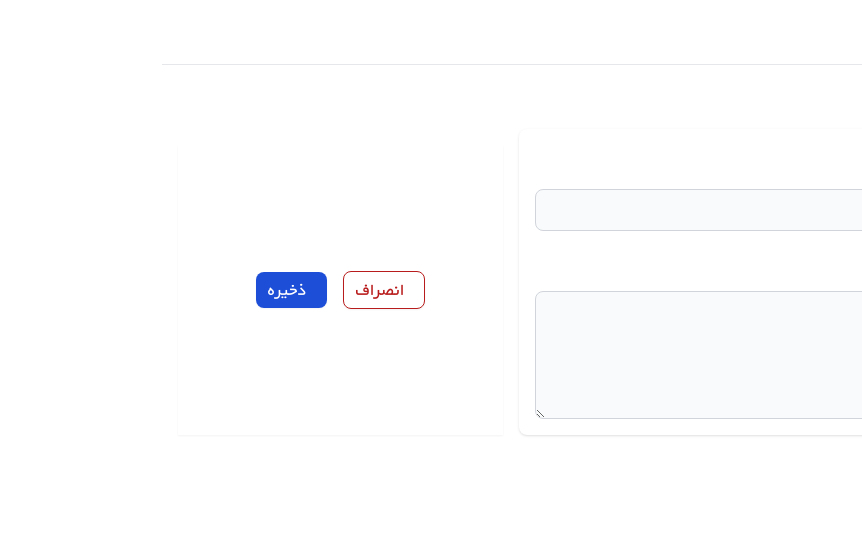
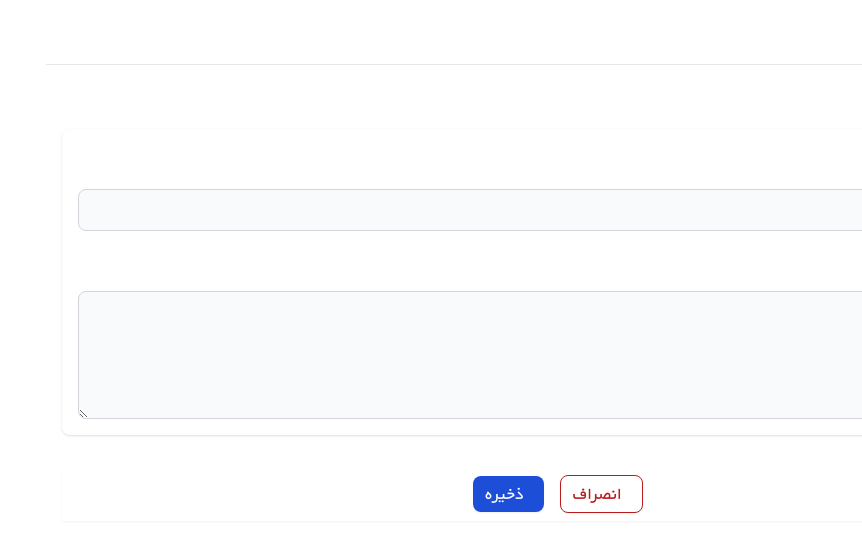
Before and after one commit to mahlakhalili/admin-pannel, a React (Vite) app: page /category/add in a window 1280 px wide. Shown: the top 552 px of the page, without its empty margins (418-1280 px from the left). Built offline with nearby package versions, Linux system fonts and the light colour scheme; grey boxes are pictures that could not be loaded.

Commit message:
Update CategoryForm.jsx

```diff
--- a/src/components/category/CategoryForm.jsx
+++ b/src/components/category/CategoryForm.jsx
@@ -26,7 +26,7 @@ const CategoryForm = ({
 	};
 	return (
 		<FormProvider {...formMethods}>
-			<form className="form grid grid-cols-[2fr_1fr] gap-4 ">
+			<form className="form grid gap-4 ">
 				<div className="card">
 					<Input
 						name="title"
```
